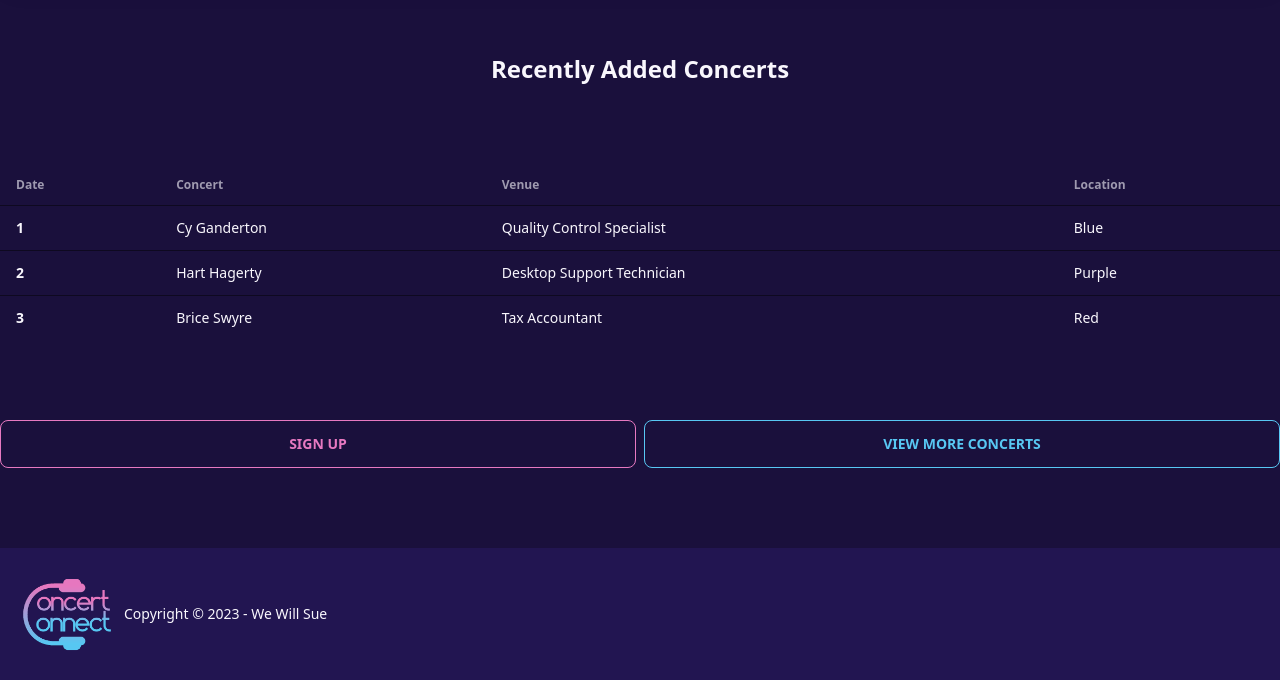
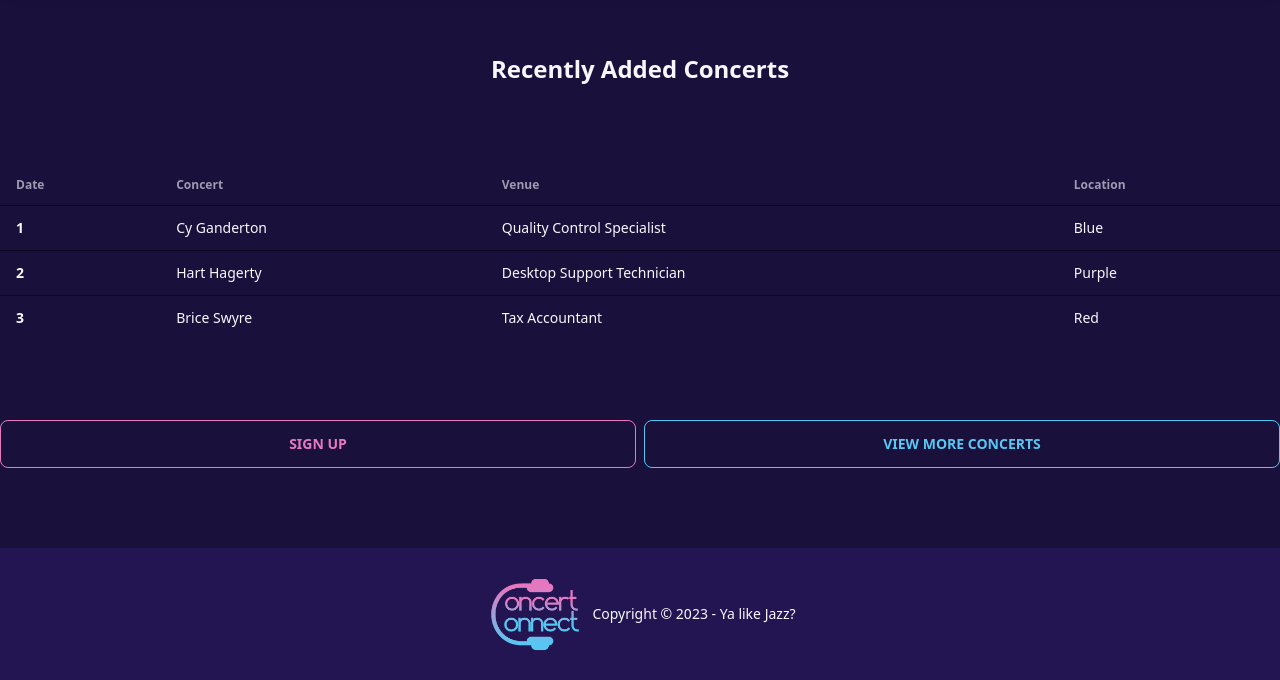
Before and after one commit to Sabplpz/Concert-Connect, a React (Create React App) app in the folder client/: page / in a window 1280 px wide. Shown: the part 2042-2722 px from the top of the page. Built offline with nearby package versions, Linux system fonts and the light colour scheme.

Commit message:
centered footer

```diff
--- a/client/src/components/footer.js
+++ b/client/src/components/footer.js
@@ -5,10 +5,10 @@ import Logo from '../assets/ConcertConnectLogo.png'
 function Footer() {
 
     return(
-        <footer className="footer items-center p-4 bg-neutral text-neutral-content">
+        <footer className="footer items-center p-4 bg-neutral text-neutral-content flex flex-row justify-center">
   <div className="items-center grid-flow-col">
     <img src={Logo} width={100} height={100}/>
-    <p>Copyright © 2023 - We Will Sue</p>
+    <p>Copyright © 2023 - Ya like Jazz?</p>
   </div>
 </footer>
     )
--- a/client/src/pages/Profile.js
+++ b/client/src/pages/Profile.js
@@ -1,5 +1,4 @@
 import React from 'react';
-import ButtonPic from '../assets/Button.png'
 
 
 //I've hid all your names in here, find them or perish - Finn
```
